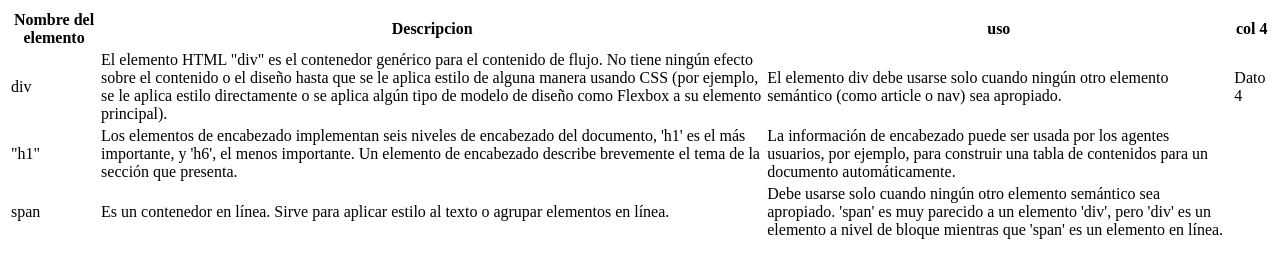
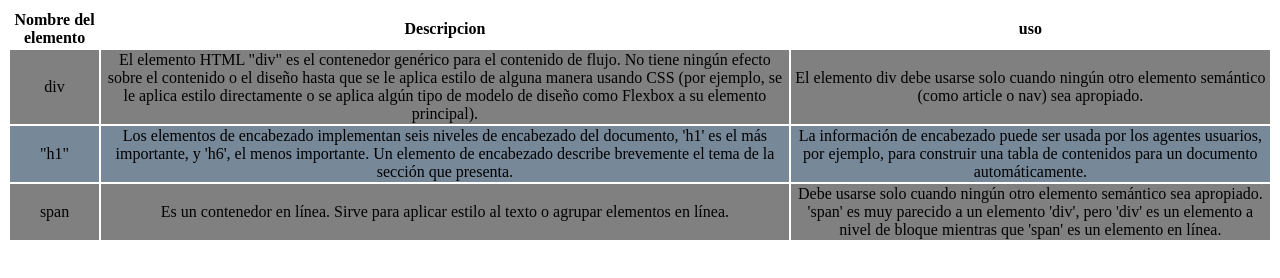
Before and after one commit to OsberRioja/manual-tecWeb, a plain HTML site: page index.html in a window 1280 px wide. Drawn offline with Linux system fonts and the light colour scheme.

Commit message:
imnplementar estilos

```diff
--- a/index.html
+++ b/index.html
@@ -5,6 +5,17 @@
     <meta http-equiv="X-UA-Compatible" content="IE=edge">
     <meta name="viewport" content="width=device-width, initial-scale=1.0">
     <title>Document</title>
+    <style>
+        .uno{
+            background-color: grey;
+            align-content: center;
+            text-align: center;
+        }
+        .dos{
+            background-color: lightslategrey;
+            text-align: center;
+        }
+    </style>
 </head>
 <body>
     <table>
@@ -13,22 +24,20 @@
                 <th>Nombre del elemento</th>
                 <th>Descripcion</th>
                 <th>uso</th>
-                <th>col 4</th>
             </tr>
         </thead>
         <tbody>
-            <tr>
+            <tr class="uno">
                 <td>div</td>
                 <td>El elemento HTML "div" es el contenedor genérico para el contenido de flujo. No tiene ningún efecto sobre el contenido o el diseño hasta que se le aplica estilo de alguna manera usando CSS (por ejemplo, se le aplica estilo directamente o se aplica algún tipo de modelo de diseño como Flexbox a su elemento principal).</td>
                 <td>El elemento div debe usarse solo cuando ningún otro elemento semántico (como article o nav) sea apropiado.</td>
-                <td>Dato 4</td>
             </tr>
-            <tr>
+            <tr class="dos">
                 <td>"h1"</td>
                 <td>Los elementos de encabezado implementan seis niveles de encabezado del documento, 'h1' es el más importante, y 'h6', el menos importante. Un elemento de encabezado describe brevemente el tema de la sección que presenta.</td>
                 <td>La información de encabezado puede ser usada por los agentes usuarios, por ejemplo, para construir una tabla de contenidos para un documento automáticamente.</td>
             </tr>
-            <tr>
+            <tr class="uno">
                 <td>span</td>
                 <td> Es un contenedor en línea. Sirve para aplicar estilo al texto o agrupar elementos en línea.</td>
                 <td>Debe usarse solo cuando ningún otro elemento semántico sea apropiado. 'span' es muy parecido a un elemento 'div', pero 'div' es un elemento a nivel de bloque mientras que 'span' es un elemento en línea.</td>
```
